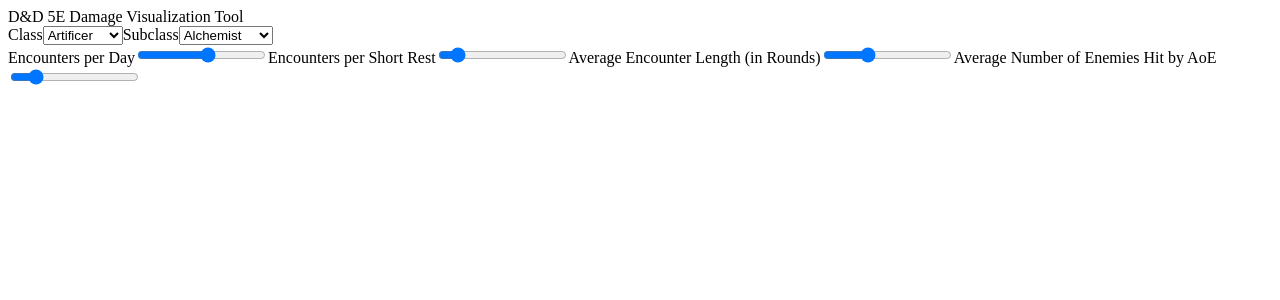
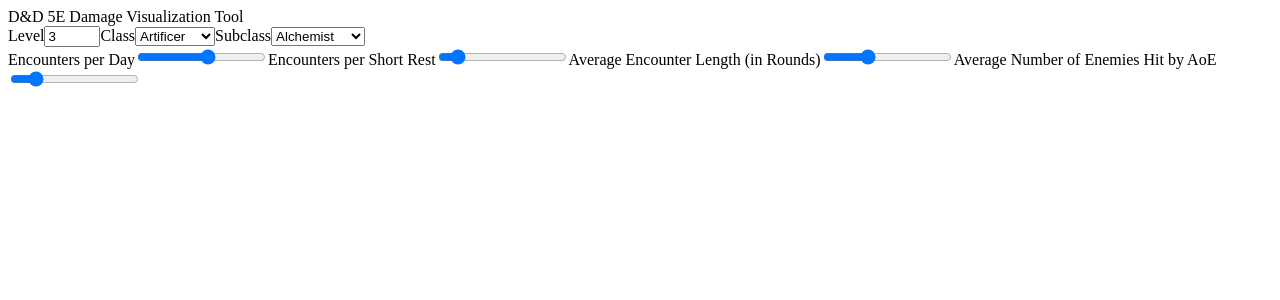
Before and after one commit to lfs48/dnd-damage-chart, a React (Create React App) app: page / in a window 1280 px wide. Shown: the top 300 px of the page. Built offline with nearby package versions, Linux system fonts and the light colour scheme.

Commit message:
Add level input

```diff
--- a/src/components/character.jsx
+++ b/src/components/character.jsx
@@ -6,7 +6,8 @@
 
     const [state, setState] = useState({
         class: "Artificer",
-        subclass: "Alchemist"
+        subclass: "Alchemist",
+        level: 3
     });
 
     const updateInput = (event, field) => {
@@ -26,6 +27,15 @@
 
     return (
         <section className="character-container">
+
+            <label htmlFor="levelInput">Level</label>
+            <input
+                type="number"
+                min="1" max="20"
+                value={state.level}
+                onChange={e => updateInput(e,"level")}
+                id="levelInput"
+            ></input>
 
             <label htmlFor="classSelect">Class</label>
             <select
```
